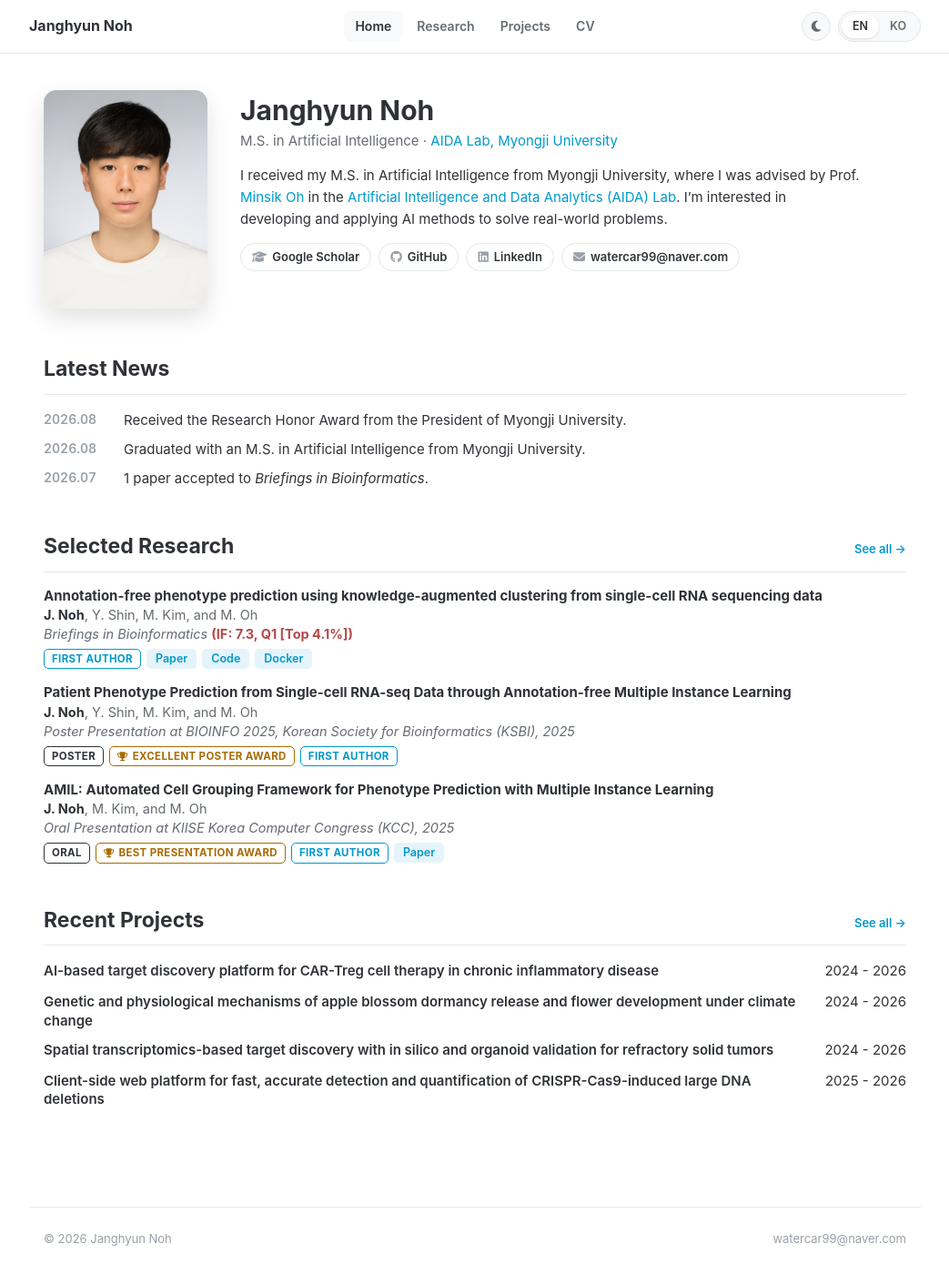
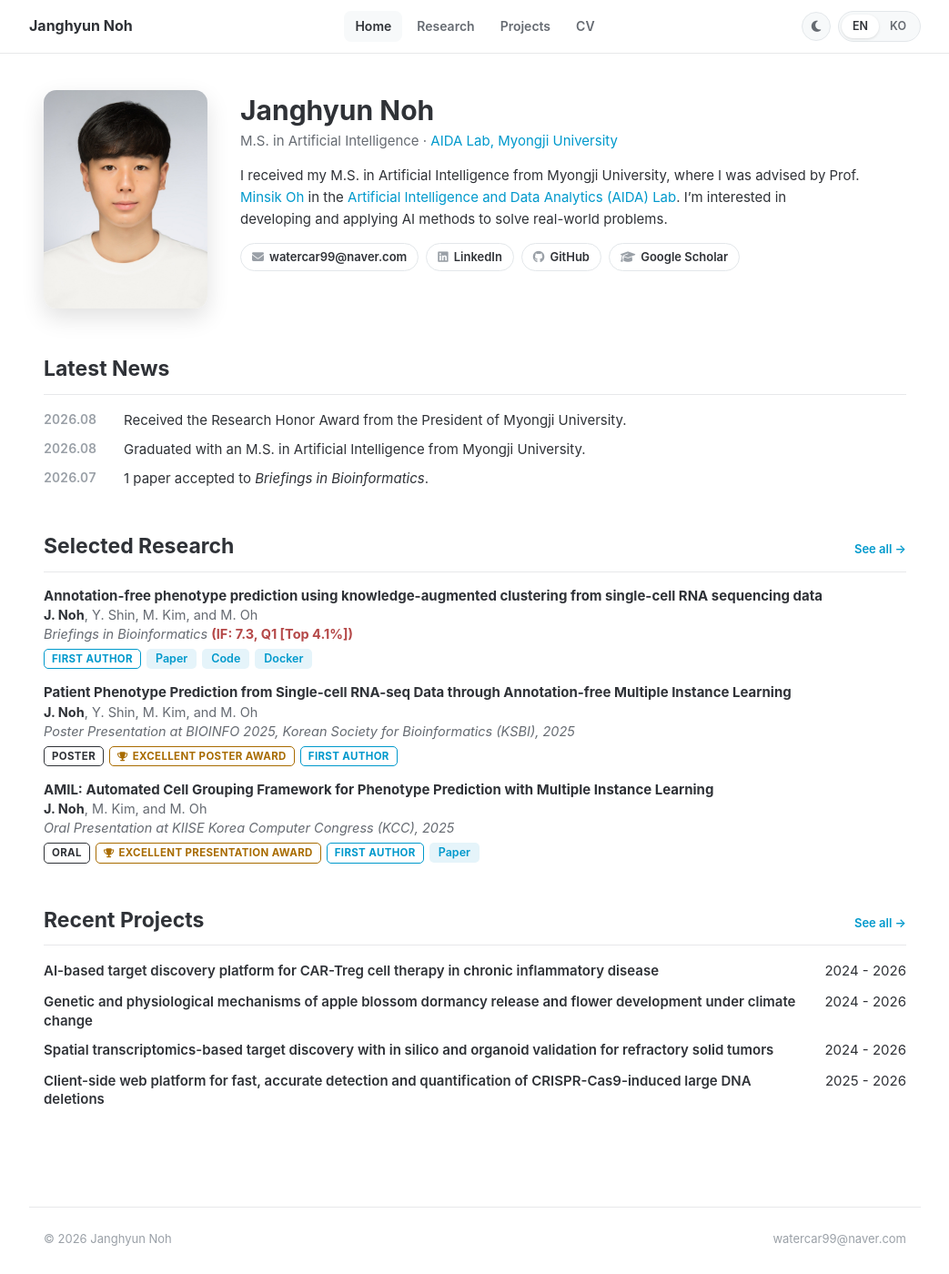
Before and after one commit to janghyunnoh/janghyunnoh.github.io, a Jekyll site: the page built from index.md, in a window 1280 px wide and 1400 px high. Shown: the whole window at 91% size, without its empty margins (118-1161 px from the left). Built offline with Jekyll 4.4.1, drawn with Linux system fonts in a browser that asks for light colours.

Commit message:
CV & site: polish CV wording and layout, add last-updated date
- CV header: address, AI Researcher · Data Scientist, contact order (email, homepage, LinkedIn, GitHub, Scholar), KO name in one bold style
- Education: Thesis label, Leadership lines
- Experience: Undergraduate Researcher title, generic ML/DL wording, clearer Bigleader line
- Publications: months added, ISCB-Asia as Poster Accepted, KO venues on one line
- Awards: Excellent Poster/Presentation Award; President's Award / 총장상·사장상 in parentheses
- Activities: shorter roles (Member/Participant), descriptions; international titles unified
- Site: contact pills ordered email, LinkedIn, GitHub, Scholar; CV page shows last-updated date (auto-written by CV workflow)

Co-Authored-By: Claude Opus 5.5 <noreply@anthropic.com>
Claude-Session: https://claude.ai/code/session_01KSQJoZP1auZdYkoBxWPSet

```diff
--- a/_data/conferences.yml
+++ b/_data/conferences.yml
@@ -27,7 +27,7 @@
   venue: "Poster Presentation at KIISE Korea Software Congress (KSC), 2025"
   venue_ko: "한국정보과학회 한국소프트웨어종합학술대회(KSC) 2025 포스터 발표"
   type: "Poster"
-  award: "Best Poster Award"
+  award: "Excellent Poster Award"
   award_ko: "우수 포스터상"
   links:
     paper: "https://www.dbpia.co.kr/journal/articleDetail?nodeId=NODE12577614"
@@ -49,7 +49,7 @@
   venue: "Oral Presentation at KIISE Korea Computer Congress (KCC), 2025"
   venue_ko: "한국정보과학회 한국컴퓨터종합학술대회(KCC) 2025 구두 발표"
   type: "Oral"
-  award: "Best Presentation Award"
+  award: "Excellent Presentation Award"
   award_ko: "우수발표논문상"
   first_author: true
   selected: true
--- /dev/null
+++ b/_data/cv_meta.yml
@@ -0,0 +1,2 @@
+# Written automatically by .github/workflows/build-cv.yml whenever the CV PDFs change.
+updated: "2026-10-16"
--- a/_data/i18n.yml
+++ b/_data/i18n.yml
@@ -28,6 +28,7 @@ en:
   cv: "CV (PDF)"
   cv_download: "Download PDF"
   cv_open: "Open in new tab"
+  cv_updated: "Last updated"
   cv_other: "Korean CV"
   cv_fallback: "If the CV does not appear here,"
   resume: "Resume (PDF)"
@@ -69,6 +70,7 @@ ko:
   cv: "CV (PDF)"
   cv_download: "PDF 다운로드"
   cv_open: "새 창에서 보기"
+  cv_updated: "최종 수정일"
   cv_other: "영문 CV"
   cv_fallback: "CV가 보이지 않으면"
   resume: "이력서 (PDF)"
--- a/_includes/sections/home.html
+++ b/_includes/sections/home.html
@@ -9,10 +9,10 @@
         <div class="chips">{% for kw in p.interests %}<span class="chip">{{ kw }}</span>{% endfor %}</div>
         {%- endif %}
         <div class="links-row">
+            <a class="pill" href="mailto:{{ p.email }}"><i class="fa-solid fa-envelope"></i> {{ p.email }}</a>
+            <a class="pill" href="{{ p.linkedin }}" target="_blank" rel="noopener"><i class="fab fa-linkedin"></i> LinkedIn</a>
+            <a class="pill" href="{{ p.github }}" target="_blank" rel="noopener"><i class="fa-brands fa-github"></i> GitHub</a>
             <a class="pill" href="{{ p.scholar }}" target="_blank" rel="noopener"><i class="fas fa-graduation-cap"></i> Google Scholar</a>
-            <a class="pill" href="{{ p.github }}" target="_blank" rel="noopener"><i class="fa-brands fa-github"></i> GitHub</a>
-            <a class="pill" href="{{ p.linkedin }}" target="_blank" rel="noopener"><i class="fab fa-linkedin"></i> LinkedIn</a>
-            <a class="pill" href="mailto:{{ p.email }}"><i class="fa-solid fa-envelope"></i> {{ p.email }}</a>
         </div>
     </div>
 </div>
--- a/assets/css/profile.css
+++ b/assets/css/profile.css
@@ -140,6 +140,8 @@ footer a { color: var(--faint); }
 .page-actions { margin: -8px 0 28px; }
 .cv-head { display: flex; flex-wrap: wrap; justify-content: space-between; align-items: center; gap: 12px 20px; margin-bottom: 18px; }
 .cv-head .page-title { margin-bottom: 0; }
+.cv-updated { margin: 4px 0 0; font-size: 13px; color: var(--faint); }
+.cv-updated i { margin-right: 4px; }
 .cv-head .links-row { margin-top: 0; }
 .cv-viewer { border: 1px solid var(--card-border); border-radius: 12px; overflow: hidden; background: var(--card); height: calc(100vh - 190px); min-height: 640px; }
 .cv-viewer object, .cv-viewer iframe { display: block; width: 100%; height: 100%; border: 0; }
```
Also changed, not shown: _data/awards.yml (+6 -6 lines), _includes/sections/cv.html (+6 -1 lines), .github/workflows/build-cv.yml, 3 other files.
